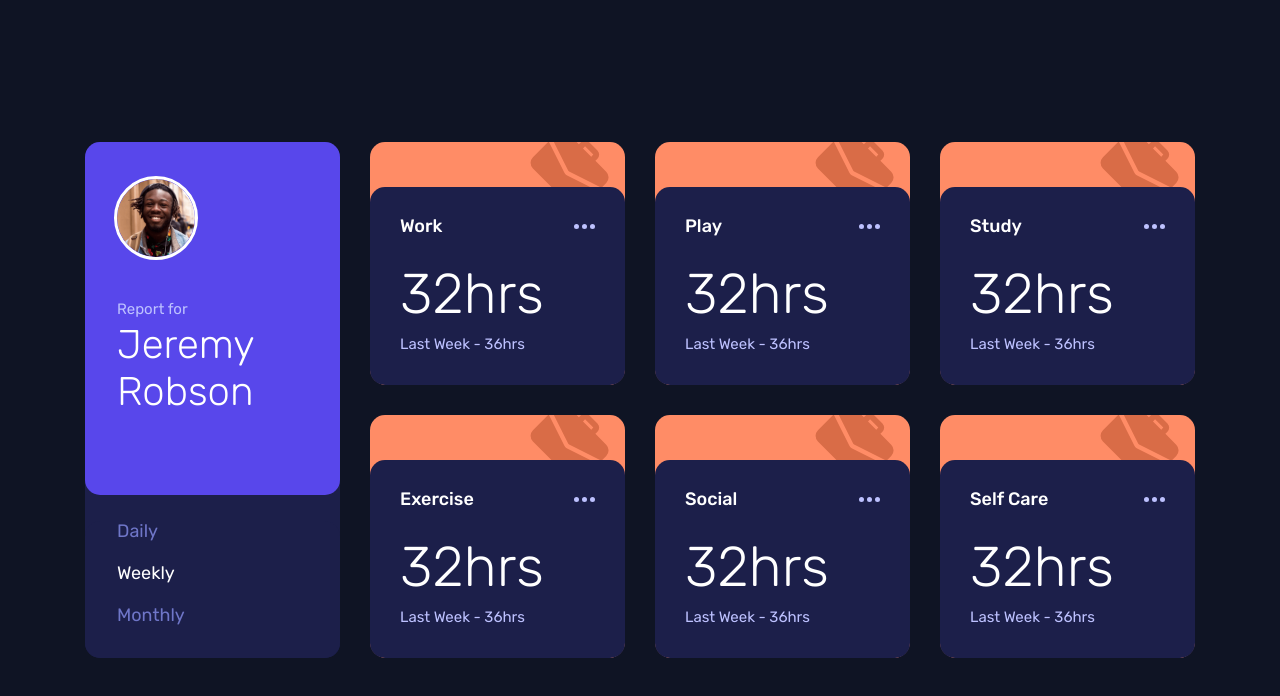
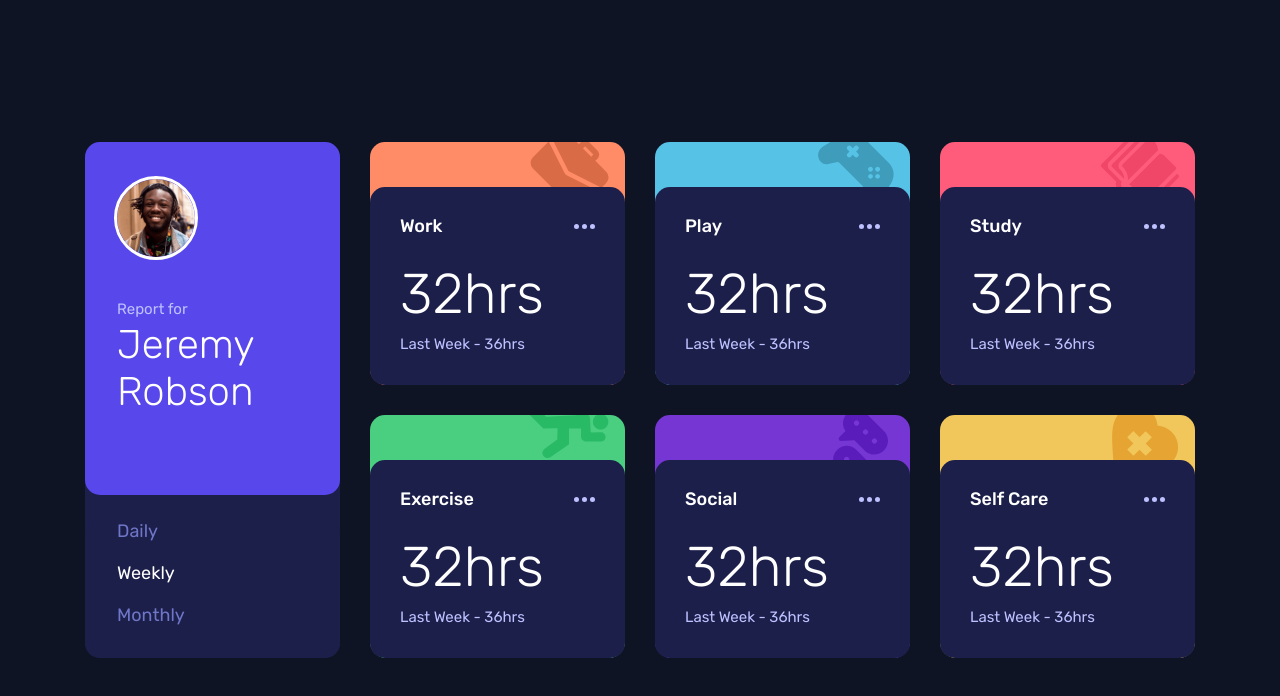
Before and after one commit to ostapyshyn/Time-tracking-dashboard, a React (Vite) app: page / in a window 1280 px wide. Shown: the top 696 px of the page. Built offline with nearby package versions, Linux system fonts and the light colour scheme.

Commit message:
Add images

```diff
--- a/src/App.tsx
+++ b/src/App.tsx
@@ -1,8 +1,35 @@
+import { useState } from 'react'
+import './App.css'
+import data from './data.ts'
 import Profile from './components/Profile'
-import './App.css'
-import { useState } from 'react'
 import ActivityCard from './components/ActivityCard/'
-import data from './data.ts'
+
+import work from './assets/icon-work.svg'
+import play from './assets/icon-play.svg'
+import study from './assets/icon-study.svg'
+import exercise from './assets/icon-exercise.svg'
+import social from './assets/icon-social.svg'
+import care from './assets/icon-self-care.svg'
+export interface Icons {
+  [key: string]: string
+}
+const icons: Icons = {
+  work,
+  play,
+  study,
+  exercise,
+  social,
+  'self care': care,
+}
+
+const colors: Icons = {
+  work: '--light_redd',
+  play: '--soft_blue',
+  study: '--light_red',
+  exercise: '--lime_green',
+  social: '--violet',
+  'self care': '--soft_orange',
+}
 
 function App() {
   const [period, setPeriod] = useState('Weekly')
@@ -11,8 +38,12 @@ function App() {
     <main className="App">
       <Profile period={period} setPeriod={setPeriod} />
       <div className="cards">
-        {data.map((card) => (
-          <ActivityCard title={card.title} />
+        {data.map((item) => (
+          <ActivityCard
+            title={item.title}
+            icon={icons[item.title.toLowerCase()]}
+            bgColor={colors[item.title.toLowerCase()]}
+          />
         ))}
       </div>
     </main>
--- a/src/components/ActivityCard/ActivityCard.module.scss
+++ b/src/components/ActivityCard/ActivityCard.module.scss
@@ -2,7 +2,6 @@
 
 .activity_card {
   padding-top: 45px;
-  background-color: var(--light_redd);
   border-radius: 15px 15px 16px 16px;
   max-width: 255px;
   width: 100%;
--- a/src/components/ActivityCard/ActivityCard.tsx
+++ b/src/components/ActivityCard/ActivityCard.tsx
@@ -4,11 +4,14 @@ import { ReactComponent as Dots } from '../../assets/icon-ellipsis.svg'
 
 interface Props {
   title: string
+  icon: string
+  bgColor: string
 }
 
-const ActivityCard = ({ title }: Props) => {
+const ActivityCard = ({ title, icon, bgColor }: Props) => {
   const bgStyle = {
-    backgroundImage: `url(${work})`,
+    backgroundColor: `var(${bgColor})`,
+    backgroundImage: `url(${icon})`,
     backgroundPosition: 'top -11px right 16px',
     backgroundRepeat: 'no-repeat',
   }
```
